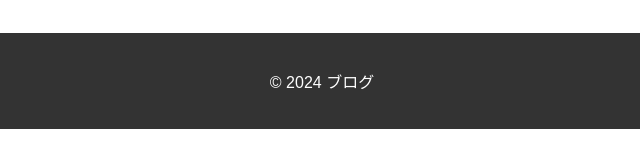
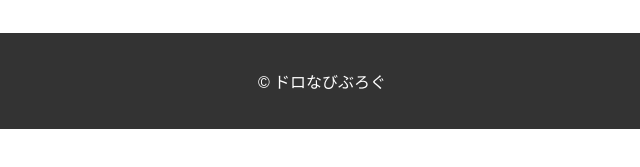
Before and after one commit to rankingrank2/homepage, a plain HTML site: page articles/article2.html in a window 1280 px wide. Shown: the part 227-394 px from the top of the page, 318-958 px from the left. Drawn offline with Linux system fonts and the light colour scheme; files that its build step writes are made by us from their sources.

Commit message:
Update article2.html

```diff
--- a/articles/article2.html
+++ b/articles/article2.html
@@ -22,7 +22,7 @@
   </main>
 
   <footer>
-    <p>&copy; 2024 ブログ</p>
+    <p>&copy; ドロなびぶろぐ</p>
   </footer>
 </body>
 </html>
```
